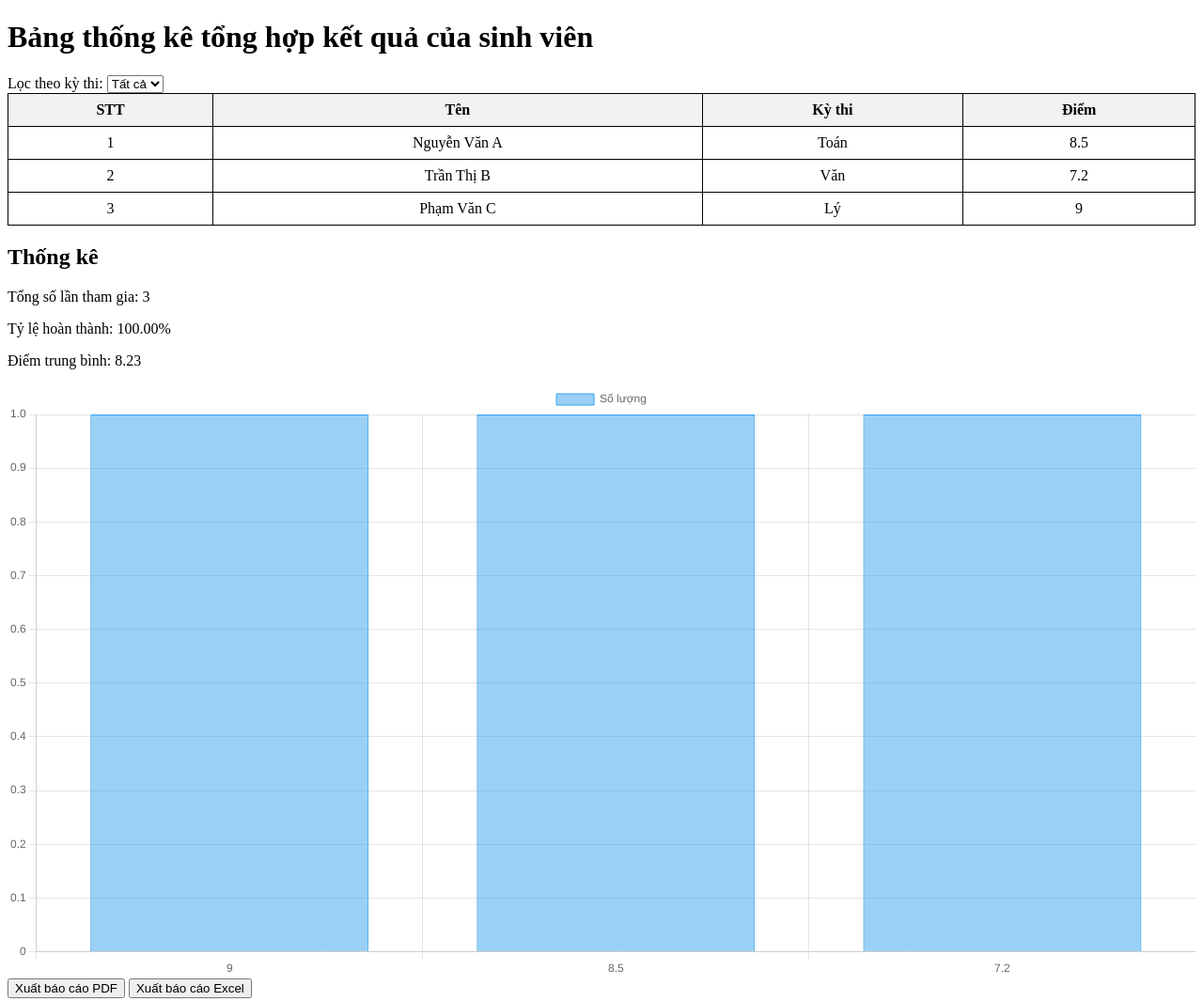
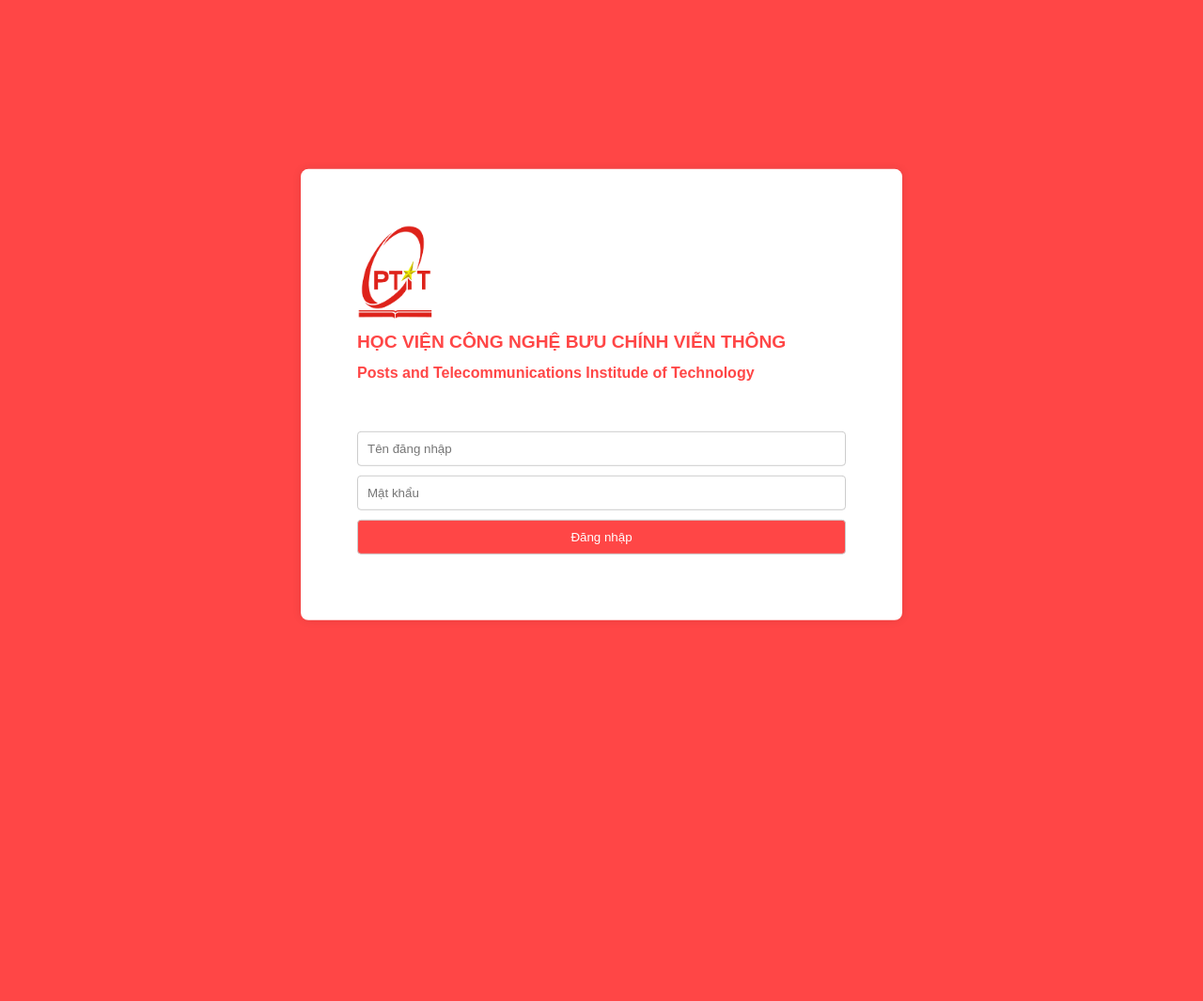
Before and after one commit to Maybetuandat/BTN_FE, a plain HTML site: page html/test.html in a window 1280 px wide. Shown: the whole page at 94% size. After the commit the page ends 800 px from the top, so only its background shows below. Drawn offline with nearby package versions, Linux system fonts and the light colour scheme.

Commit message:
first commit

```diff
--- a/Script/script.js
+++ b/Script/script.js
@@ -95,6 +95,8 @@ var studentResults = [
 
   // Gọi hàm để hiển thị dữ liệu khi trang được tải
   displayResults();
+
+
   function exportToPDF() {
     const doc = new jsPDF();
     doc.autoTable({ html: '#resultsTable' });
--- a/html/test.html
+++ b/html/test.html
@@ -1,53 +1,26 @@
 <!DOCTYPE html>
 <html lang="en">
 <head>
-  <meta charset="UTF-8">
-  <meta name="viewport" content="width=device-width, initial-scale=1.0">
-  <title>Thống kê kết quả kỳ thi</title>
-  <link rel="stylesheet" href="../css/static.css">
-  <script src="https://cdnjs.cloudflare.com/ajax/libs/jspdf/2.4.0/jspdf.umd.min.js"></script>
-    <script src="https://cdnjs.cloudflare.com/ajax/libs/xlsx/0.18.0/xlsx.full.min.js"></script>
-
+<meta charset="UTF-8">
+<meta name="viewport" content="width=device-width, initial-scale=1.0">
+<title>Hệ Thống Thi Trắc Nghiệm PTIT</title>
+<link rel="stylesheet" href="../css/stylesloginandregister.css">
+<script src = "../script/loginuser.js"> </script>
 </head>
 <body>
-  <h1>Bảng thống kê tổng hợp kết quả của sinh viên</h1>
-  <div id="filters">
-    <label for="examFilter">Lọc theo kỳ thi:</label>
-    <select id="examFilter">
-      <option value="all">Tất cả</option>
-      <option value="toan">Toán</option>
-      <option value="van">Văn</option>
-      <option value="ly">Lý</option>
-      <!-- Thêm các lựa chọn khác nếu cần -->
-    </select>
-  </div>
 
-  <table id="resultsTable">
-    <thead>
-      <tr>
-        <th>STT</th>
-        <th>Tên</th>
-        <th>Kỳ thi</th>
-        <th>Điểm</th>
-      </tr>
-    </thead>
-    <tbody id="resultsBody">
-      <!-- Dữ liệu sẽ được thêm vào đây bằng JavaScript -->
-    </tbody>
-  </table>
+    <div class="container">
+        <!--div cua khoi ten hoc vien  -->
+         <div class = "content">
 
-  <div id="statistics">
-    <h2>Thống kê</h2>
-    <p>Tổng số lần tham gia: <span id="totalStudents"></span></p>
-    <p>Tỷ lệ hoàn thành: <span id="completionRate"></span></p>
-    <p>Điểm trung bình: <span id="averageScore"></span></p>
-    <canvas id="scoreChart" width="400" height="200"></canvas>
-  </div>
-
-  <script src="https://cdn.jsdelivr.net/npm/chart.js"></script>
-  <script src="../script/script.js"></script>
-  <button onclick="exportToPDF()">Xuất báo cáo PDF</button>
-<button onclick="exportToExcel()">Xuất báo cáo Excel</button>
-
+              <img src="../img/logo.png" alt="" height="100px">
+              <div class = "name">
+                 <h1 >HỌC VIỆN CÔNG NGHỆ BƯU CHÍNH VIỄN THÔNG</h1>
+                 <h2 >Posts and Telecommunications Institude of Technology</h2>
+              </div>
+    </div>
+         <input type="text" id="loginUsername" placeholder="Tên đăng nhập">
+         <input type="password" id="loginPassword" placeholder="Mật khẩu">
+         <input type="button" value="Đăng nhập" onclick="login()">
 </body>
 </html>
```
